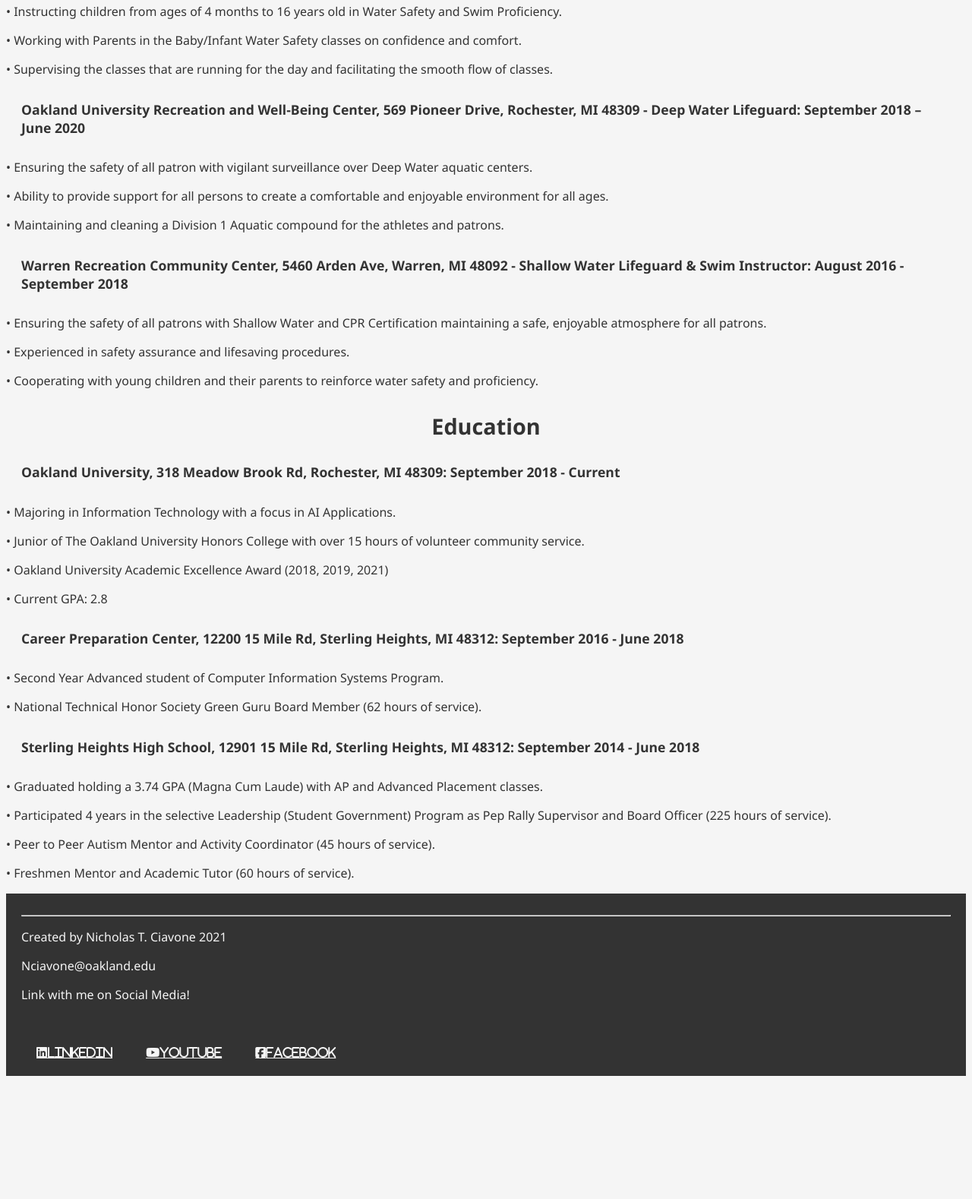
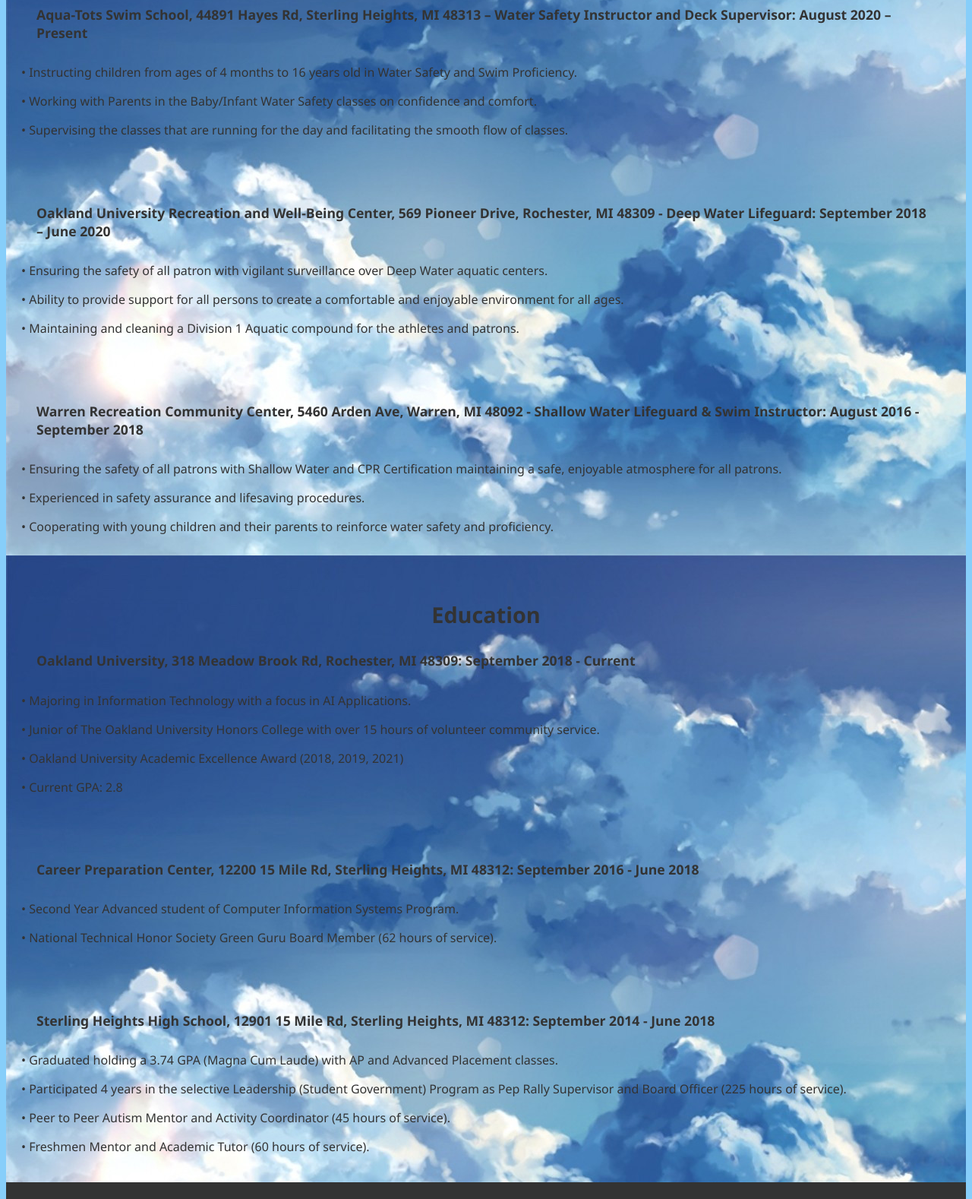
Before and after one commit to NCiavone/ciavone_hw3_csi2520_fs2021, a plain HTML site: page html/my_resume.html in a window 1280 px wide. Shown: the part 458-2036 px from the top of the page at 76% size. Before the commit the page ends 1882 px from the top, so only its background shows below. Drawn offline with Linux system fonts and the light colour scheme.

Commit message:
Hw update 3

```diff
--- a/css/styleSheet.css
+++ b/css/styleSheet.css
@@ -1,7 +1,6 @@
 
   body{
     font-family: 'Segoe UI', Tahoma, Geneva, Verdana, sans-serif;
-    background-image:url('/img/anime-clouds-sky.jpg');
   }
 
   a, p, h1, h2, h3, h4, h5, h6{
@@ -36,7 +35,7 @@
 }
 
 header{
-  background-color:whitesmoke;
+  background-image:url('/img/anime-clouds-sky.jpg');
 
 }
 header nav {
@@ -125,5 +124,5 @@
 }
 
 html{
-  background-color: whitesmoke;
+  background-color: lightskyblue;
 }
--- a/html/my_resume.html
+++ b/html/my_resume.html
@@ -17,6 +17,7 @@
 
 <body>
     <h1>Nicholas Thomas Ciavone's Resume</h1>
+    <hr>
     <header id="pageHeader">
         <nav id="navBar">
             <menu>
@@ -28,6 +29,7 @@
 
             </menu>
         </nav>
+        <hr>
 
         <div>
             <h3 class = "centerImage">Nicholas Ciavone: Resume</h3>
@@ -35,40 +37,48 @@
         </div>
 
         <div>
+            <section>
             <h3 class = "centerImage">Experience</h3>
             <h5>Aqua-Tots Swim School, 44891 Hayes Rd, Sterling Heights, MI 48313 – Water Safety Instructor and Deck Supervisor: August 2020 – Present</h5>
             <p>•	Instructing children from ages of 4 months to 16 years old in Water Safety and Swim Proficiency.</p>
             <p>•	Working with Parents in the Baby/Infant Water Safety classes on confidence and comfort.</p>
             <p>•	Supervising the classes that are running for the day and facilitating the smooth flow of classes.</p>
-
+            </section>
+            <section>
             <h5>Oakland University Recreation and Well-Being Center, 569 Pioneer Drive, Rochester, MI 48309 - Deep Water Lifeguard: September 2018 – June 2020</h5>
             <p>•	Ensuring the safety of all patron with vigilant surveillance over Deep Water aquatic centers.</p>
             <p>•	Ability to provide support for all persons to create a comfortable and enjoyable environment for all ages.</p>
             <p>•	Maintaining and cleaning a Division 1 Aquatic compound for the athletes and patrons.</p>
-
+            </section>
+            <section>
             <h5>Warren Recreation Community Center, 5460 Arden Ave, Warren, MI 48092  - Shallow Water Lifeguard & Swim Instructor: August 2016 - September 2018</h5>
             <p>•	Ensuring the safety of all patrons with Shallow Water and CPR Certification maintaining a safe, enjoyable atmosphere for all patrons. </p>
             <p>•	Experienced in safety assurance and lifesaving procedures. </p>
             <p>•	Cooperating with young children and their parents to reinforce water safety and proficiency.  </p>
+            </section>
         </div>
 
         <div>
+            <section>
             <h3 class="centerImage">Education</h3>
             <h5> Oakland University, 318 Meadow Brook Rd, Rochester, MI 48309: September 2018 - Current </h5>
             <p>•	Majoring in Information Technology with a focus in AI Applications.</p>
             <p>•	Junior of The Oakland University Honors College with over 15 hours of volunteer community service.</p>
             <p>•	Oakland University Academic Excellence Award (2018, 2019, 2021)</p>
             <p>•	Current GPA: 2.8</p>
-
+            </section>
+            <section>
             <h5> Career Preparation Center, 12200 15 Mile Rd, Sterling Heights, MI 48312: September 2016 - June 2018  </h5>
             <p>•	Second Year Advanced student of Computer Information Systems Program. </p>
             <p>•	National Technical Honor Society Green Guru Board Member (62 hours of service). </p>
-
+            </section>
+            <section>
             <h5>Sterling Heights High School, 12901 15 Mile Rd, Sterling Heights, MI 48312: September 2014 - June 2018  </h5>
             <p>•	Graduated holding a 3.74 GPA (Magna Cum Laude) with AP and Advanced Placement classes. </p>
             <p>•	Participated 4 years in the selective Leadership (Student Government) Program as Pep Rally Supervisor and Board Officer (225 hours of service). </p>
             <p>•	Peer to Peer Autism Mentor and Activity Coordinator (45 hours of service). </p>
             <p>•	Freshmen Mentor and Academic Tutor (60 hours of service). </p>
+            </section>
         </div>
 
     <footer id="pageFooter">
```
Also changed, not shown: html/blog.html (+1 -0 lines), html/my_fun_facts.html (+3 -1 lines), index.html (+3 -3 lines).
